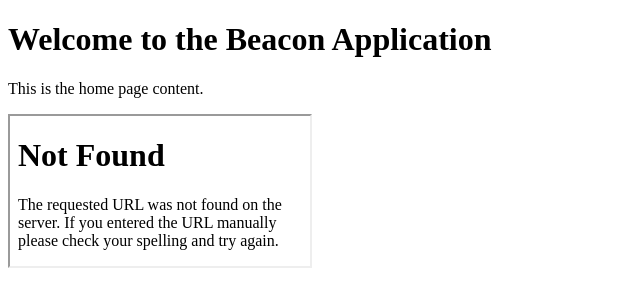
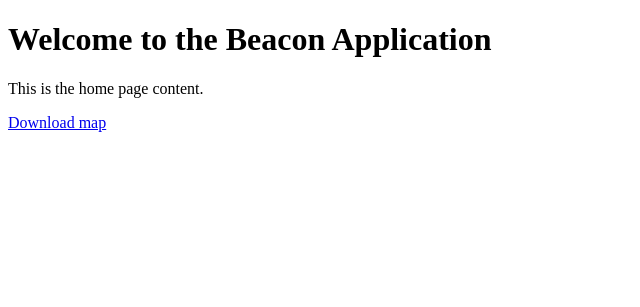
Before and after one commit to calebyhan/solhacks25, a Flask app: page /resources in a window 1280 px wide. Shown: the part 88-395 px from the top of the page, without its empty margins (0-640 px from the left). Run offline with Flask 3, Linux system fonts and the light colour scheme; parts of the project's set-up code (start-up, migrations or seed data) failed here and were passed over.

Commit message:
office map download link & page under resources

```diff
--- a/src/server.py
+++ b/src/server.py
@@ -18,6 +18,10 @@
 @app.route('/resources')
 def resources():
     return render_template('resources.html')
+
+@app.route('/map/download', endpoint='office_map_download')
+def office_map_download():
+    return render_template('office_map_download.html')
 
 @app.route('/icefreezone')
 def icefreezone():
--- a/src/templates/resources.html
+++ b/src/templates/resources.html
@@ -6,5 +6,7 @@
 {% block content %}
     <h1>Welcome to the Beacon Application</h1>
     <p>This is the home page content.</p>
-    <iframe src="{{ url_for('static', filename='images/eroFieldOffices.pdf') }}" alt="test">
+    <nav>
+        <a href="{{ url_for('office_map_download') }}">Download map</a>
+    </nav>
 {% endblock %}
```
Also changed, not shown: src/templates/office_map_download.html (added, +8 -0 lines).
